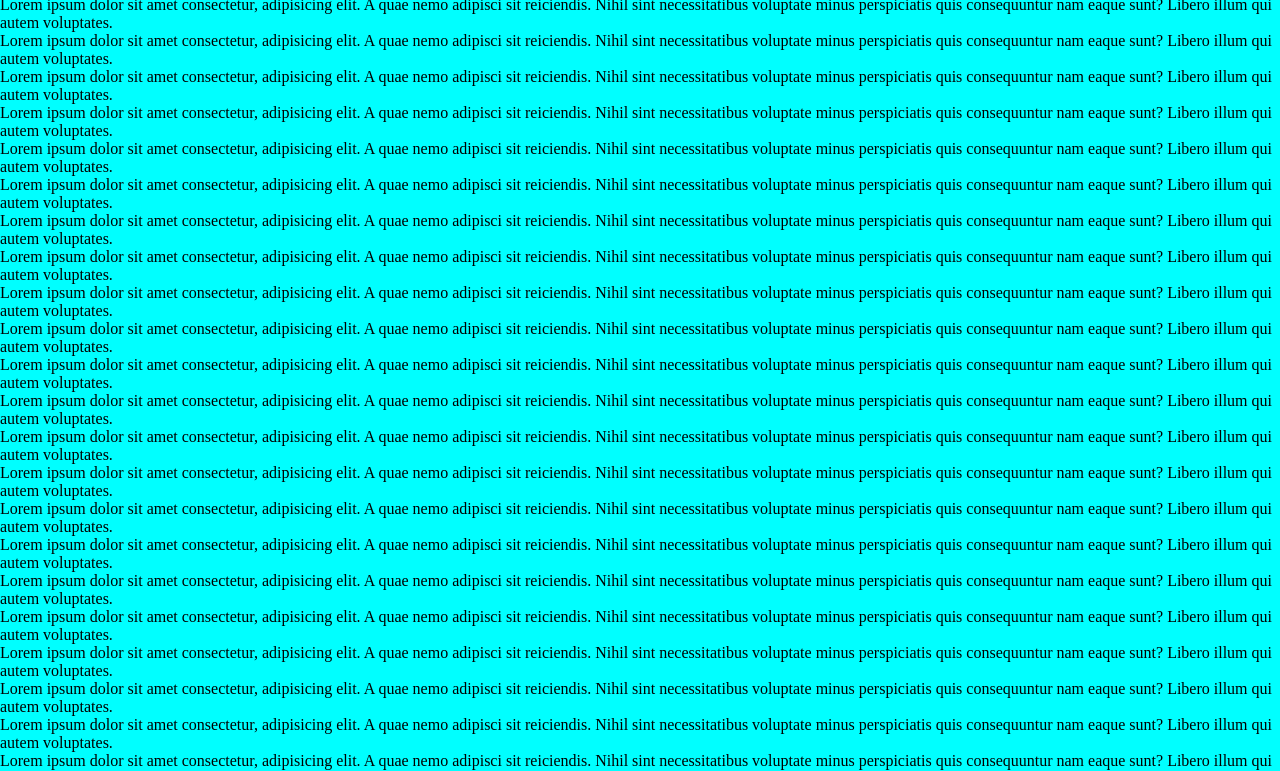
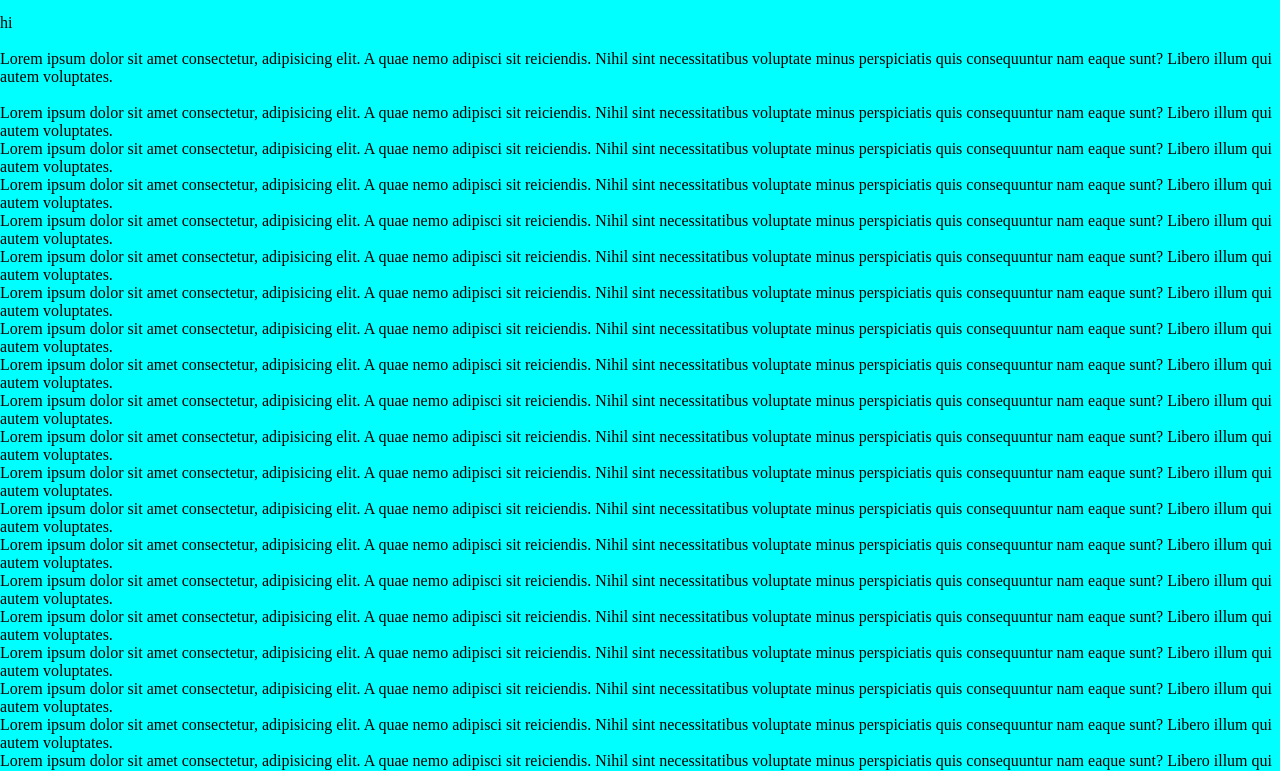
Before and after one commit to kingreturneds/webweb, a plain HTML site: page index.html in a window 1280 px wide. Shown: the part 58-829 px from the top of the page. Drawn offline with Linux system fonts and the light colour scheme.

Commit message:
webweb1st

```diff
--- a/index.html
+++ b/index.html
@@ -18,8 +18,11 @@
             <a href="">one</a>
 
     </div>
+    <br><br><br><br>
+    <div>hi </div>
     <br>
     <p>Lorem ipsum dolor sit amet consectetur, adipisicing elit. A quae nemo adipisci sit reiciendis. Nihil sint necessitatibus voluptate minus perspiciatis quis consequuntur nam eaque sunt? Libero illum qui autem voluptates.</p>
+    <br>
     <p>Lorem ipsum dolor sit amet consectetur, adipisicing elit. A quae nemo adipisci sit reiciendis. Nihil sint necessitatibus voluptate minus perspiciatis quis consequuntur nam eaque sunt? Libero illum qui autem voluptates.</p>
     <p>Lorem ipsum dolor sit amet consectetur, adipisicing elit. A quae nemo adipisci sit reiciendis. Nihil sint necessitatibus voluptate minus perspiciatis quis consequuntur nam eaque sunt? Libero illum qui autem voluptates.</p>
     <p>Lorem ipsum dolor sit amet consectetur, adipisicing elit. A quae nemo adipisci sit reiciendis. Nihil sint necessitatibus voluptate minus perspiciatis quis consequuntur nam eaque sunt? Libero illum qui autem voluptates.</p>
```
